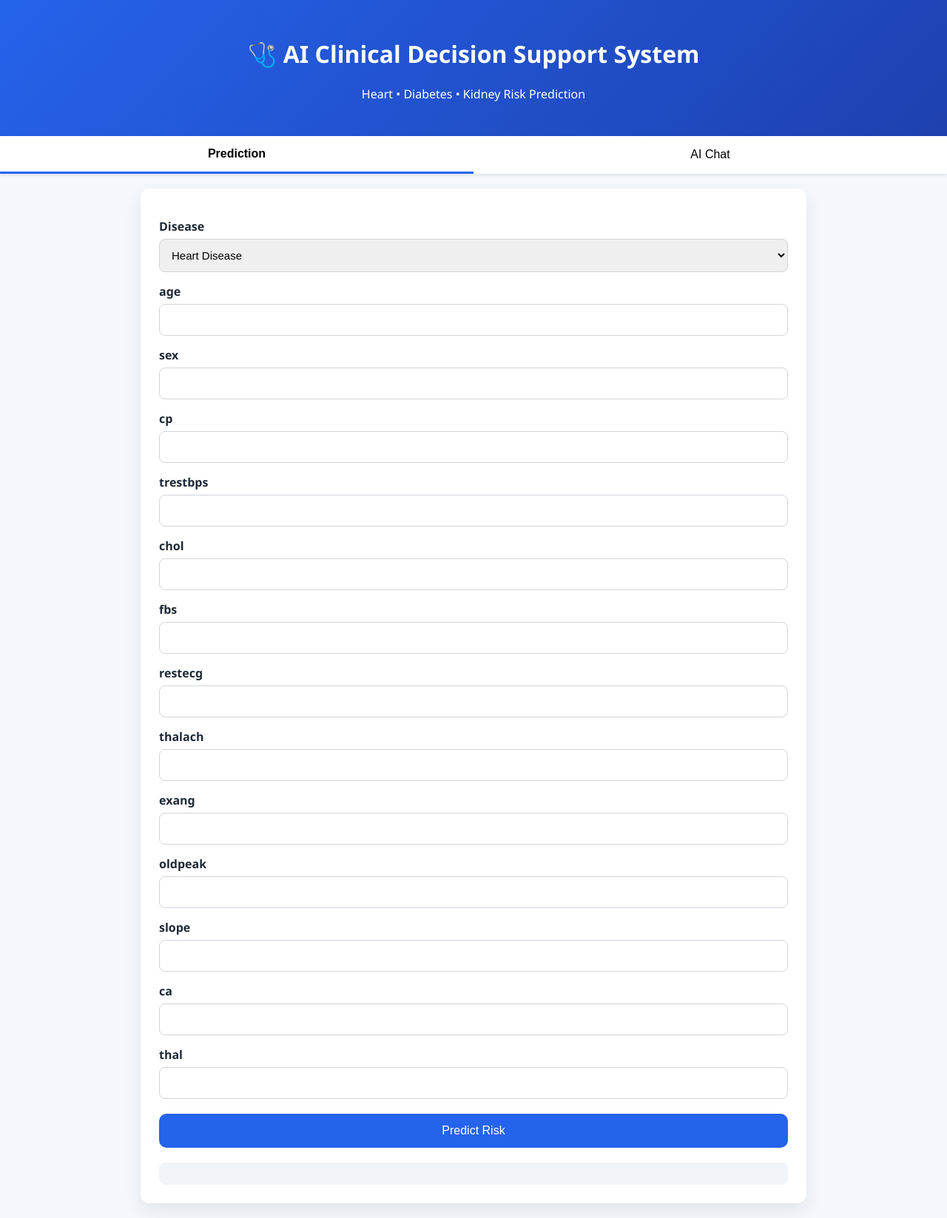
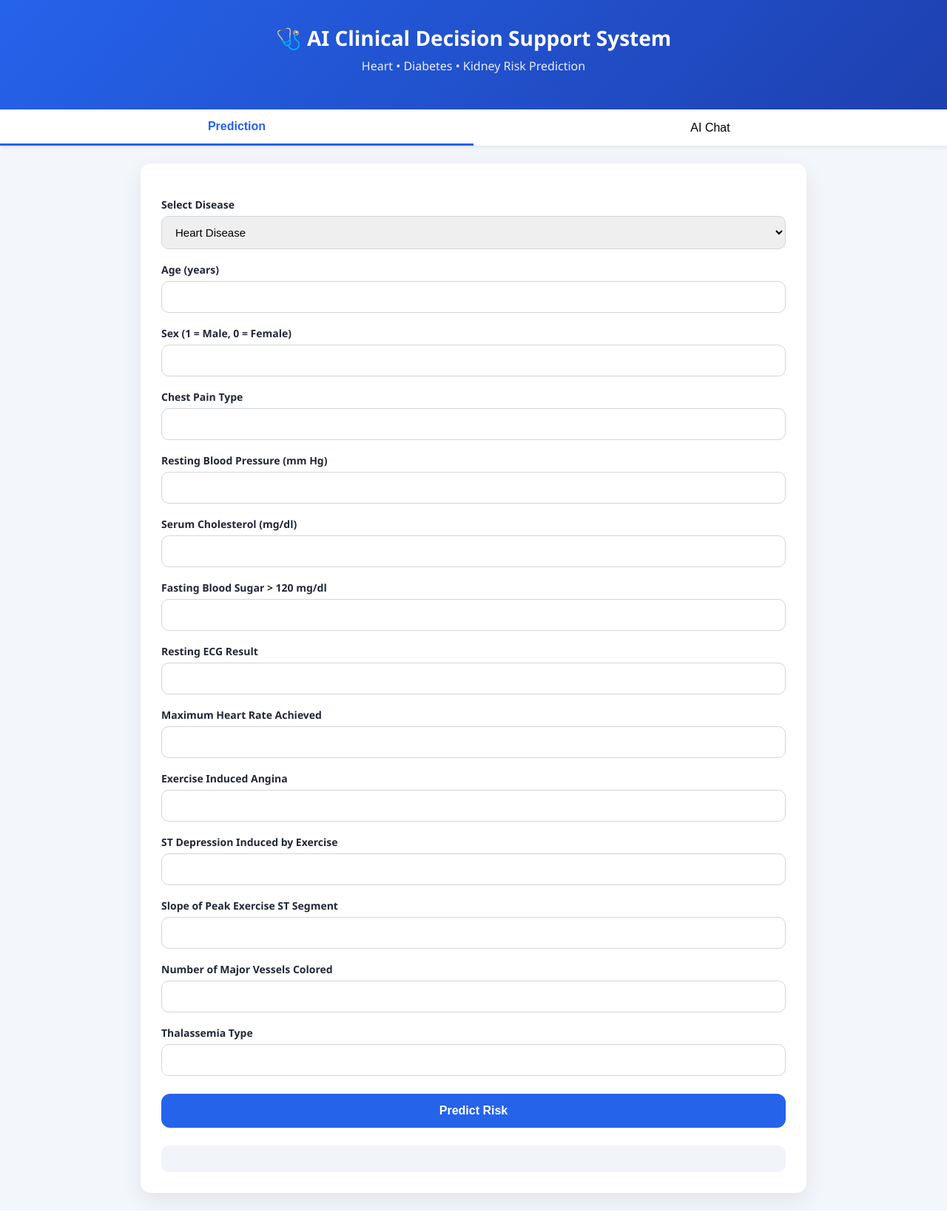
Before and after one commit to Mahil27/cdss-heart-kidney-ai, a FastAPI app: page / in a window 1280 px wide. Shown: the whole page at 74% size. Run offline with FastAPI, Linux system fonts and the light colour scheme; parts of the project's set-up code (start-up, migrations or seed data) failed here and were passed over.

Commit message:
Improve UI styling

```diff
--- a/static/app.js
+++ b/static/app.js
@@ -1,15 +1,64 @@
 function openTab(name) {
   document.querySelectorAll(".tab").forEach(t => t.classList.remove("active"));
   document.querySelectorAll(".tab-content").forEach(c => c.classList.remove("active"));
-
-  document.querySelector(`[onclick="openTab('${name}')"]`).classList.add("active");
   document.getElementById(name).classList.add("active");
+  event.target.classList.add("active");
 }
 
 const FEATURES = {
-  diabetes: ["Pregnancies","Glucose","BloodPressure","SkinThickness","Insulin","BMI","DiabetesPedigreeFunction","Age"],
-  heart: ["age","sex","cp","trestbps","chol","fbs","restecg","thalach","exang","oldpeak","slope","ca","thal"],
-  kidney: ["age","bp","sg","al","su","rbc","pc","pcc","ba","bgr","bu","sc","sod","pot","hemo","pcv","wc","rc","htn","dm","cad","appet","pe","ane"]
+  diabetes: [
+    { key: "Pregnancies", label: "Number of Pregnancies" },
+    { key: "Glucose", label: "Plasma Glucose Level" },
+    { key: "BloodPressure", label: "Diastolic Blood Pressure (mm Hg)" },
+    { key: "SkinThickness", label: "Triceps Skin Fold Thickness (mm)" },
+    { key: "Insulin", label: "2-Hour Serum Insulin (mu U/ml)" },
+    { key: "BMI", label: "Body Mass Index (BMI)" },
+    { key: "DiabetesPedigreeFunction", label: "Diabetes Pedigree Function" },
+    { key: "Age", label: "Age (years)" }
+  ],
+
+  heart: [
+    { key: "age", label: "Age (years)" },
+    { key: "sex", label: "Sex (1 = Male, 0 = Female)" },
+    { key: "cp", label: "Chest Pain Type" },
+    { key: "trestbps", label: "Resting Blood Pressure (mm Hg)" },
+    { key: "chol", label: "Serum Cholesterol (mg/dl)" },
+    { key: "fbs", label: "Fasting Blood Sugar > 120 mg/dl" },
+    { key: "restecg", label: "Resting ECG Result" },
+    { key: "thalach", label: "Maximum Heart Rate Achieved" },
+    { key: "exang", label: "Exercise Induced Angina" },
+    { key: "oldpeak", label: "ST Depression Induced by Exercise" },
+    { key: "slope", label: "Slope of Peak Exercise ST Segment" },
+    { key: "ca", label: "Number of Major Vessels Colored" },
+    { key: "thal", label: "Thalassemia Type" }
+  ],
+
+  kidney: [
+    { key: "age", label: "Age (years)" },
+    { key: "bp", label: "Blood Pressure (mm Hg)" },
+    { key: "sg", label: "Specific Gravity" },
+    { key: "al", label: "Albumin Level" },
+    { key: "su", label: "Sugar Level" },
+    { key: "rbc", label: "Red Blood Cells (Normal/Abnormal)" },
+    { key: "pc", label: "Pus Cell" },
+    { key: "pcc", label: "Pus Cell Clumps" },
+    { key: "ba", label: "Bacteria Presence" },
+    { key: "bgr", label: "Blood Glucose Random (mg/dl)" },
+    { key: "bu", label: "Blood Urea (mg/dl)" },
+    { key: "sc", label: "Serum Creatinine (mg/dl)" },
+    { key: "sod", label: "Sodium Level (mEq/L)" },
+    { key: "pot", label: "Potassium Level (mEq/L)" },
+    { key: "hemo", label: "Hemoglobin (g/dl)" },
+    { key: "pcv", label: "Packed Cell Volume (%)" },
+    { key: "wc", label: "White Blood Cell Count" },
+    { key: "rc", label: "Red Blood Cell Count" },
+    { key: "htn", label: "Hypertension (Yes/No)" },
+    { key: "dm", label: "Diabetes Mellitus (Yes/No)" },
+    { key: "cad", label: "Coronary Artery Disease" },
+    { key: "appet", label: "Appetite (Good/Poor)" },
+    { key: "pe", label: "Pedal Edema" },
+    { key: "ane", label: "Anemia" }
+  ]
 };
 
 function renderForm() {
@@ -19,8 +68,8 @@ function renderForm() {
 
   FEATURES[disease].forEach(f => {
     form.innerHTML += `
-      <label>${f}</label>
-      <input type="number" id="${f}" required>
+      <label>${f.label}</label>
+      <input type="number" id="${f.key}" required>
     `;
   });
 }
@@ -29,15 +78,18 @@ renderForm();
 
 async function predict() {
   const disease = document.getElementById("disease").value;
-  const data = {};
-  FEATURES[disease].forEach(f => data[f] = Number(document.getElementById(f).value));
+  const payload = {};
+
+  FEATURES[disease].forEach(f => {
+    payload[f.key] = Number(document.getElementById(f.key).value);
+  });
 
   document.getElementById("result").innerHTML = "Predicting...";
 
   const res = await fetch(`/predict/${disease}`, {
     method: "POST",
-    headers: {"Content-Type": "application/json"},
-    body: JSON.stringify(data)
+    headers: { "Content-Type": "application/json" },
+    body: JSON.stringify(payload)
   });
 
   const r = await res.json();
@@ -56,7 +108,7 @@ async function sendChat() {
 
   const res = await fetch("/chat", {
     method: "POST",
-    headers: {"Content-Type": "application/json"},
+    headers: { "Content-Type": "application/json" },
     body: JSON.stringify({ messages: [{ role: "user", content: q }] })
   });
 
--- a/static/style.css
+++ b/static/style.css
@@ -3,86 +3,121 @@
 }
 
 body {
-  font-family: "Segoe UI", Arial, sans-serif;
   margin: 0;
-  background: #f4f7fb;
+  font-family: "Segoe UI", Roboto, Arial, sans-serif;
+  background: #f3f6fb;
   color: #1f2937;
 }
 
+/* ---------- HEADER ---------- */
 header {
   background: linear-gradient(135deg, #2563eb, #1e40af);
   color: white;
-  padding: 30px;
+  padding: 32px 16px;
   text-align: center;
 }
 
+header h1 {
+  margin: 0;
+  font-size: 28px;
+}
+
+header p {
+  margin-top: 8px;
+  opacity: 0.9;
+}
+
+/* ---------- TABS ---------- */
 .tabs {
   display: flex;
   justify-content: center;
   background: white;
-  box-shadow: 0 2px 4px rgba(0,0,0,0.1);
+  box-shadow: 0 2px 6px rgba(0,0,0,0.08);
 }
 
 .tab {
   flex: 1;
-  padding: 15px;
+  padding: 14px;
   border: none;
   background: white;
   cursor: pointer;
   font-size: 16px;
+  font-weight: 500;
+}
+
+.tab:hover {
+  background: #f1f5f9;
 }
 
 .tab.active {
   border-bottom: 3px solid #2563eb;
-  font-weight: bold;
+  font-weight: 600;
+  color: #2563eb;
 }
 
+/* ---------- CONTENT ---------- */
 .tab-content {
   display: none;
-  padding: 20px;
+  padding: 24px 16px;
 }
 
 .tab-content.active {
   display: block;
 }
 
+/* ---------- CARD ---------- */
 .card {
   max-width: 900px;
   margin: auto;
   background: white;
-  padding: 25px;
-  border-radius: 12px;
-  box-shadow: 0 10px 25px rgba(0,0,0,0.08);
+  padding: 28px;
+  border-radius: 14px;
+  box-shadow: 0 10px 30px rgba(0,0,0,0.08);
 }
 
+/* ---------- FORM ---------- */
 label {
-  margin-top: 15px;
   display: block;
+  margin-top: 18px;
   font-weight: 600;
+  font-size: 14px;
 }
 
-input, select, textarea {
+input,
+select,
+textarea {
   width: 100%;
-  padding: 12px;
   margin-top: 6px;
-  border-radius: 8px;
+  padding: 12px 14px;
+  font-size: 15px;
+  border-radius: 10px;
   border: 1px solid #d1d5db;
-  font-size: 15px;
+  outline: none;
+}
+
+input:focus,
+select:focus,
+textarea:focus {
+  border-color: #2563eb;
+  box-shadow: 0 0 0 2px rgba(37,99,235,0.15);
 }
 
 textarea {
   min-height: 120px;
+  resize: vertical;
 }
 
+/* ---------- BUTTON ---------- */
 button.primary {
-  margin-top: 20px;
+  margin-top: 24px;
   width: 100%;
   padding: 14px;
   border: none;
-  border-radius: 10px;
+  border-radius: 12px;
   background: #2563eb;
   color: white;
   font-size: 16px;
+  font-weight: 600;
   cursor: pointer;
 }
 
@@ -90,24 +125,39 @@ button.primary:hover {
   background: #1e40af;
 }
 
+/* ---------- RESULT ---------- */
 .result {
-  margin-top: 20px;
-  padding: 15px;
-  border-radius: 8px;
+  margin-top: 24px;
+  padding: 18px;
+  border-radius: 10px;
   background: #f1f5f9;
+  font-size: 15px;
+  line-height: 1.6;
 }
 
+/* ---------- CHAT ---------- */
 .chat {
-  margin-top: 20px;
-  padding: 15px;
+  margin-top: 24px;
+  padding: 18px;
   background: #111827;
   color: #e5e7eb;
-  border-radius: 10px;
+  border-radius: 12px;
   white-space: pre-wrap;
+  font-size: 15px;
+  line-height: 1.6;
 }
 
+/* ---------- MOBILE ---------- */
 @media (max-width: 600px) {
+  header h1 {
+    font-size: 22px;
+  }
+
   .card {
-    margin: 10px;
+    padding: 20px;
+  }
+
+  .tab {
+    font-size: 14px;
   }
 }
--- a/templates/index.html
+++ b/templates/index.html
@@ -20,7 +20,7 @@
 
 <div id="predict" class="tab-content active">
   <div class="card">
-    <label>Disease</label>
+    <label>Select Disease</label>
     <select id="disease" onchange="renderForm()">
       <option value="heart">Heart Disease</option>
       <option value="diabetes">Diabetes</option>
```
